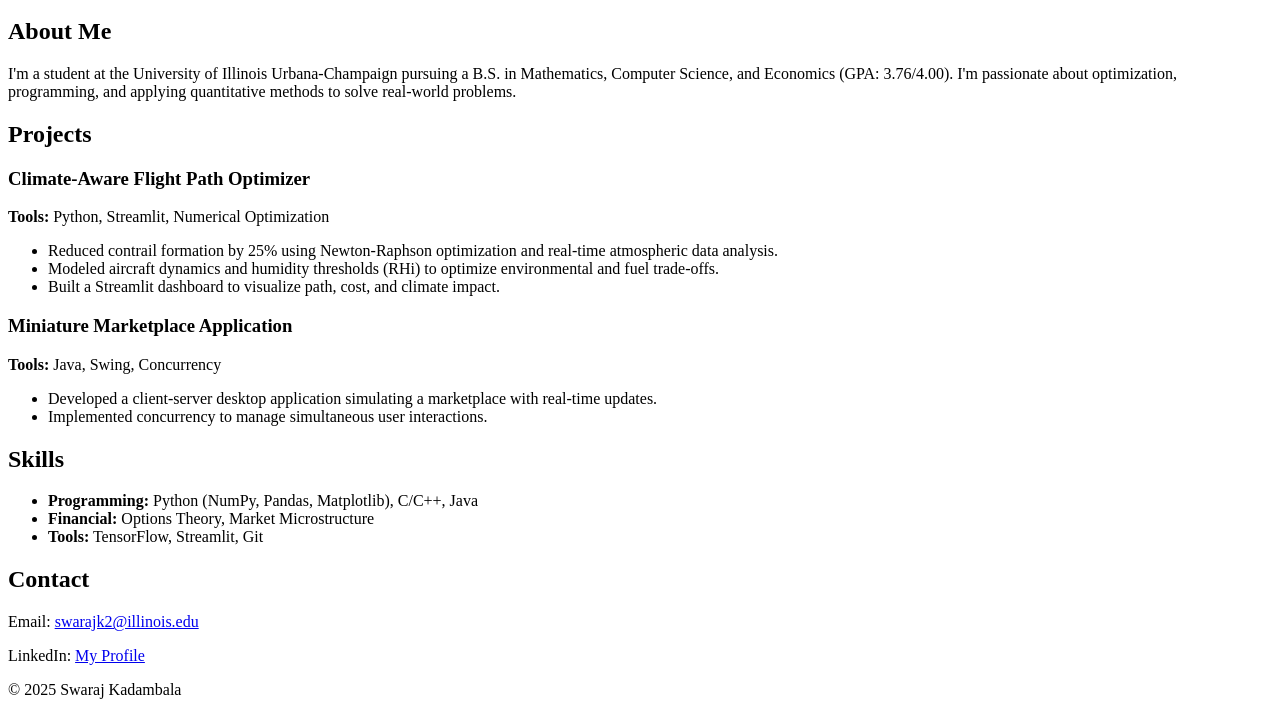
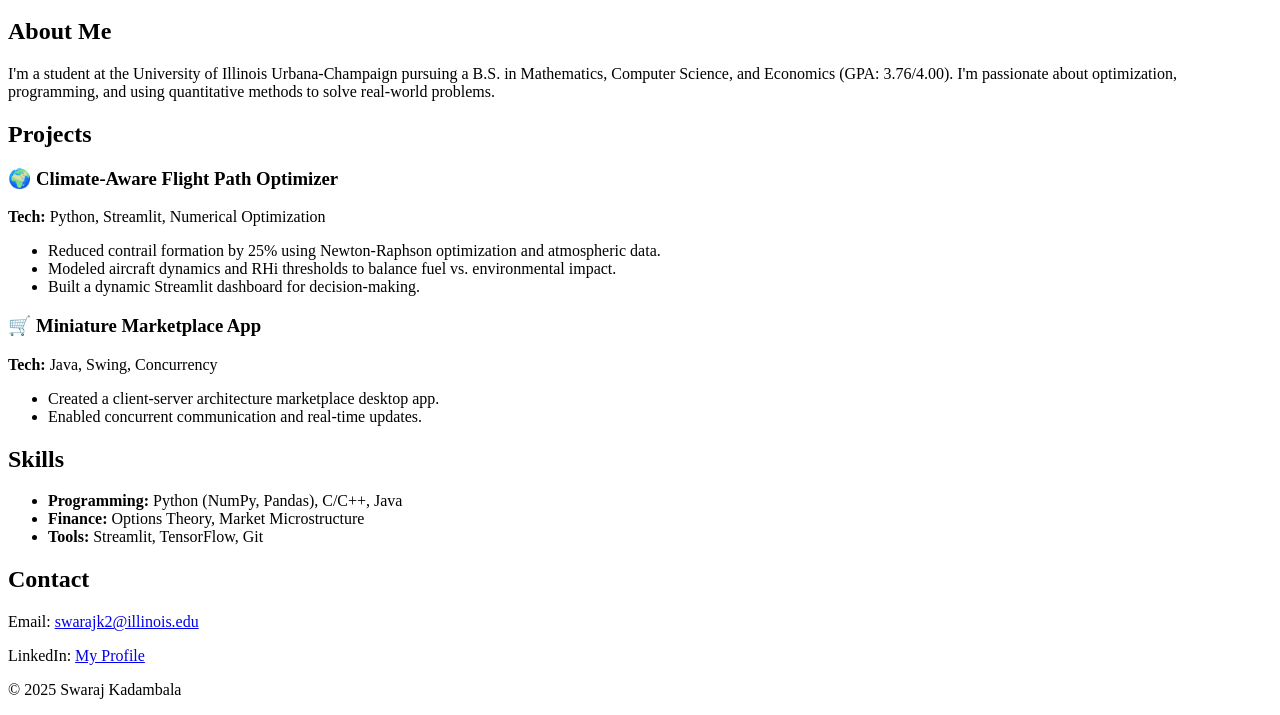
Before and after one commit to swaraj-k-2024/website, a plain HTML site: page index.html in a window 1280 px wide. Shown: the part 154-869 px from the top of the page. Drawn offline with Linux system fonts and the light colour scheme.

Commit message:
Update index.html

```diff
--- a/index.html
+++ b/index.html
@@ -1,13 +1,15 @@
 <!DOCTYPE html>
 <html lang="en">
 <head>
-    <meta charset="UTF-8">
-    <meta name="viewport" content="width=device-width, initial-scale=1.0">
+    <meta charset="UTF-8" />
+    <meta name="viewport" content="width=device-width, initial-scale=1.0"/>
     <title>Swaraj Kadambala</title>
-    <link rel="stylesheet" href="style.css">
+    <link rel="stylesheet" href="style.css" />
+    <link href="https://fonts.googleapis.com/css2?family=Inter:wght@400;600;800&display=swap" rel="stylesheet" />
 </head>
 <body>
     <header>
+        <div class="container">
             <h1>Swaraj Kadambala</h1>
             <nav>
                 <ul>
@@ -17,50 +19,51 @@
                     <li><a href="#contact">Contact</a></li>
                 </ul>
             </nav>
+        </div>
     </header>
 
-    <main>
-        <section id="about">
+    <main class="container">
+        <section id="about" class="card">
             <h2>About Me</h2>
             <p>
                 I'm a student at the University of Illinois Urbana-Champaign pursuing a B.S. in Mathematics, Computer Science, and Economics (GPA: 3.76/4.00).
-                I'm passionate about optimization, programming, and applying quantitative methods to solve real-world problems.
+                I'm passionate about optimization, programming, and using quantitative methods to solve real-world problems.
             </p>
         </section>
 
-        <section id="projects">
+        <section id="projects" class="card">
             <h2>Projects</h2>
 
             <div class="project">
-                <h3>Climate-Aware Flight Path Optimizer</h3>
-                <p><strong>Tools:</strong> Python, Streamlit, Numerical Optimization</p>
+                <h3>🌍 Climate-Aware Flight Path Optimizer</h3>
+                <p><strong>Tech:</strong> Python, Streamlit, Numerical Optimization</p>
                 <ul>
-                    <li>Reduced contrail formation by 25% using Newton-Raphson optimization and real-time atmospheric data analysis.</li>
-                    <li>Modeled aircraft dynamics and humidity thresholds (RHi) to optimize environmental and fuel trade-offs.</li>
-                    <li>Built a Streamlit dashboard to visualize path, cost, and climate impact.</li>
+                    <li>Reduced contrail formation by 25% using Newton-Raphson optimization and atmospheric data.</li>
+                    <li>Modeled aircraft dynamics and RHi thresholds to balance fuel vs. environmental impact.</li>
+                    <li>Built a dynamic Streamlit dashboard for decision-making.</li>
                 </ul>
             </div>
 
             <div class="project">
-                <h3>Miniature Marketplace Application</h3>
-                <p><strong>Tools:</strong> Java, Swing, Concurrency</p>
+                <h3>🛒 Miniature Marketplace App</h3>
+                <p><strong>Tech:</strong> Java, Swing, Concurrency</p>
                 <ul>
-                    <li>Developed a client-server desktop application simulating a marketplace with real-time updates.</li>
-                    <li>Implemented concurrency to manage simultaneous user interactions.</li>
+                    <li>Created a client-server architecture marketplace desktop app.</li>
+                    <li>Enabled concurrent communication and real-time updates.</li>
                 </ul>
             </div>
         </section>
 
-        <section id="skills">
+        <section id="skills" class="card">
             <h2>Skills</h2>
-            <ul>
-                <li><strong>Programming:</strong> Python (NumPy, Pandas, Matplotlib), C/C++, Java</li>
-                <li><strong>Financial:</strong> Options Theory, Market Microstructure</li>
-                <li><strong>Tools:</strong> TensorFlow, Streamlit, Git</li>
+            <ul class="skills-list">
+                <li><strong>Programming:</strong> Python (NumPy, Pandas), C/C++, Java</li>
+                <li><strong>Finance:</strong> Options Theory, Market Microstructure</li>
+                <li><strong>Tools:</strong> Streamlit, TensorFlow, Git</li>
             </ul>
         </section>
 
-        <section id="contact">
+        <section id="contact" class="card">
             <h2>Contact</h2>
             <p>Email: <a href="mailto:swarajk2@illinois.edu">swarajk2@illinois.edu</a></p>
             <p>LinkedIn: <a href="https://www.linkedin.com/in/YOUR_USERNAME" target="_blank">My Profile</a></p>
```
Lines whose indentation alone changed are shown as unchanged.
